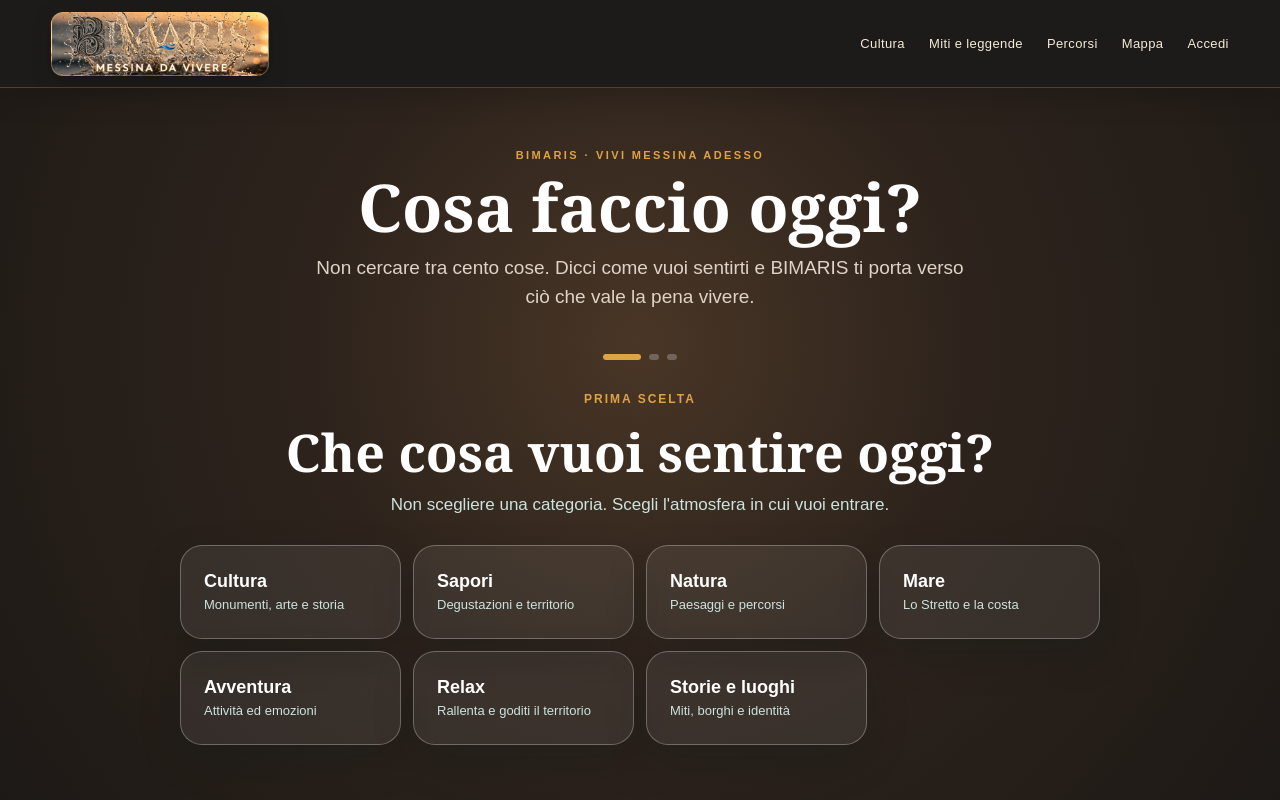
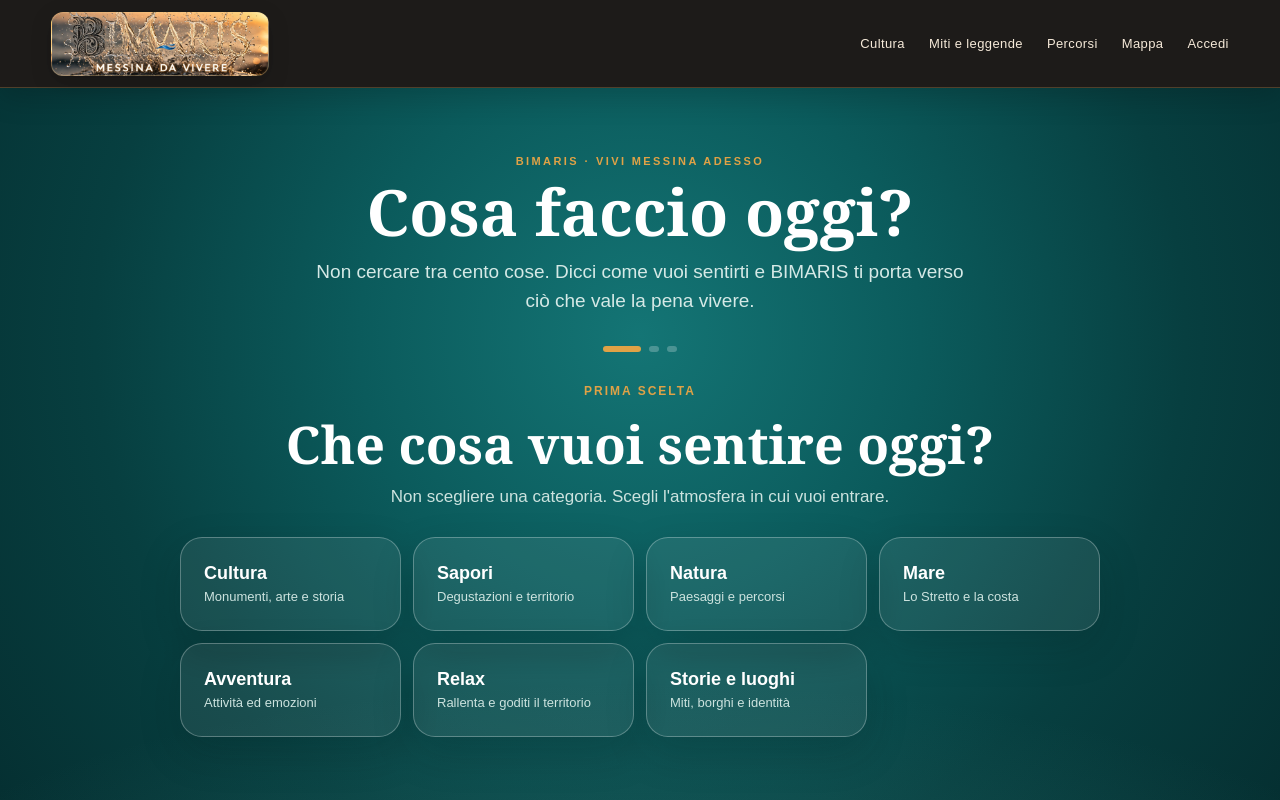
Before and after one commit to giovannibrunetto/bimaris-platform, a Next.js app in the folder apps/web/: page /cosa-faccio-oggi in a window 1280 px wide. Shown: the top 800 px of the page. Built offline with nearby package versions, Linux system fonts and the light colour scheme.

Commit message:
Apply BIMARIS ottanio to Discovery

```diff
--- a/apps/web/app/cosa-faccio-oggi/page.tsx
+++ b/apps/web/app/cosa-faccio-oggi/page.tsx
@@ -4,24 +4,20 @@ import { discoverExperiences, DISCOVERY_AUDIENCES, DISCOVERY_INTENTS, type Disco
 
 export const dynamic = "force-dynamic";
 export const revalidate = 0;
-
-const durationOptions = [60,120,180,360] as const;
+const durationOptions=[60,120,180,360] as const;
 function one(value:string|string[]|undefined){return Array.isArray(value)?value[0]:value;}
 function validIntent(value?:string):value is DiscoveryIntent{return !!value&&(DISCOVERY_INTENTS as readonly string[]).includes(value);}
 function validAudience(value?:string):value is DiscoveryAudience{return !!value&&(DISCOVERY_AUDIENCES as readonly string[]).includes(value);}
 
 export default async function DiscoveryTodayPage({searchParams}:{searchParams:Promise<Record<string,string|string[]|undefined>>}){
- const params=await searchParams;
- const intentRaw=one(params.intent);const audienceRaw=one(params.audience);const minutesRaw=Number(one(params.minutes));
- const intent=validIntent(intentRaw)?intentRaw:undefined;
- const audience=validAudience(audienceRaw)?audienceRaw:undefined;
- const minutes=durationOptions.includes(minutesRaw as typeof durationOptions[number])?minutesRaw:undefined;
- const complete=!!intent&&!!audience&&!!minutes;
- const results=complete?await discoverExperiences({intent,audience,availableMinutes:minutes,limit:3}):[];
- return <main style={{background:"#211b16",minHeight:"100vh"}}>
-  <section style={{minHeight:complete?"auto":"calc(100vh - 70px)",display:"flex",alignItems:"center",padding:"52px 22px 64px",background:"radial-gradient(circle at 50% 35%,#493626 0%,#2d231c 42%,#1d1916 100%)",color:"#fff"}}>
-   <div style={{width:"100%",maxWidth:1040,margin:"0 auto"}}>
-    <header style={{textAlign:"center",marginBottom:complete?30:42}}><div style={{color:"#e0a246",fontSize:11,fontWeight:800,letterSpacing:2.4}}>BIMARIS · VIVI MESSINA ADESSO</div><h1 style={{fontFamily:"Georgia,serif",fontSize:"clamp(40px,6vw,66px)",lineHeight:1.02,margin:"12px 0 12px",color:"#fff"}}>Cosa faccio oggi?</h1><p style={{fontSize:"clamp(16px,2vw,19px)",lineHeight:1.55,maxWidth:650,margin:"0 auto",color:"#dfd3c7"}}>Non cercare tra cento cose. Dicci come vuoi sentirti e BIMARIS ti porta verso ciò che vale la pena vivere.</p></header>
+ const params=await searchParams,intentRaw=one(params.intent),audienceRaw=one(params.audience),minutesRaw=Number(one(params.minutes));
+ const intent=validIntent(intentRaw)?intentRaw:undefined,audience=validAudience(audienceRaw)?audienceRaw:undefined,minutes=durationOptions.includes(minutesRaw as typeof durationOptions[number])?minutesRaw:undefined;
+ const complete=!!intent&&!!audience&&!!minutes,results=complete?await discoverExperiences({intent,audience,availableMinutes:minutes,limit:3}):[];
+ return <main style={{background:"#063f40",minHeight:"100vh"}}>
+  <section style={{minHeight:complete?"auto":"calc(100vh - 70px)",display:"flex",alignItems:"center",padding:"44px 22px 58px",background:"radial-gradient(circle at 50% 34%,#147575 0%,#0b5b5c 35%,#073f40 68%,#052f31 100%)",color:"#fff",position:"relative",overflow:"hidden"}}>
+   <div aria-hidden style={{position:"absolute",inset:"auto -15% -55%",height:"75%",background:"radial-gradient(ellipse at center,rgba(88,170,163,.22),transparent 68%)",pointerEvents:"none"}}/>
+   <div style={{width:"100%",maxWidth:1040,margin:"0 auto",position:"relative",zIndex:1}}>
+    <header style={{textAlign:"center",marginBottom:complete?24:30}}><div style={{color:"#e0a246",fontSize:11,fontWeight:800,letterSpacing:2.4}}>BIMARIS · VIVI MESSINA ADESSO</div><h1 style={{fontFamily:"Georgia,serif",fontSize:"clamp(40px,6vw,64px)",lineHeight:1.02,margin:"12px 0",color:"#fff"}}>Cosa faccio oggi?</h1><p style={{fontSize:"clamp(16px,2vw,19px)",lineHeight:1.55,maxWidth:650,margin:"0 auto",color:"#d5e9e6"}}>Non cercare tra cento cose. Dicci come vuoi sentirti e BIMARIS ti porta verso ciò che vale la pena vivere.</p></header>
     <DiscoveryWizard initialIntent={intent} initialAudience={audience} initialMinutes={minutes}/>
    </div>
   </section>
```
